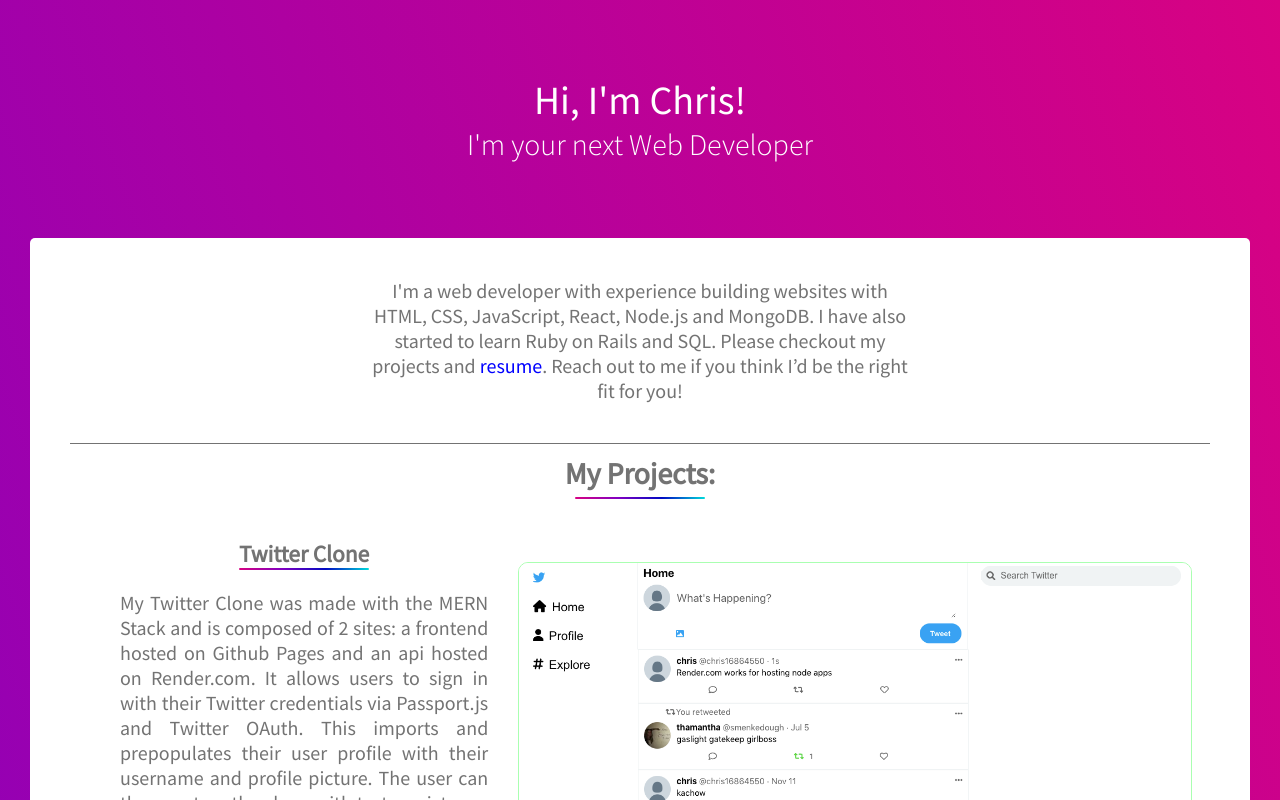
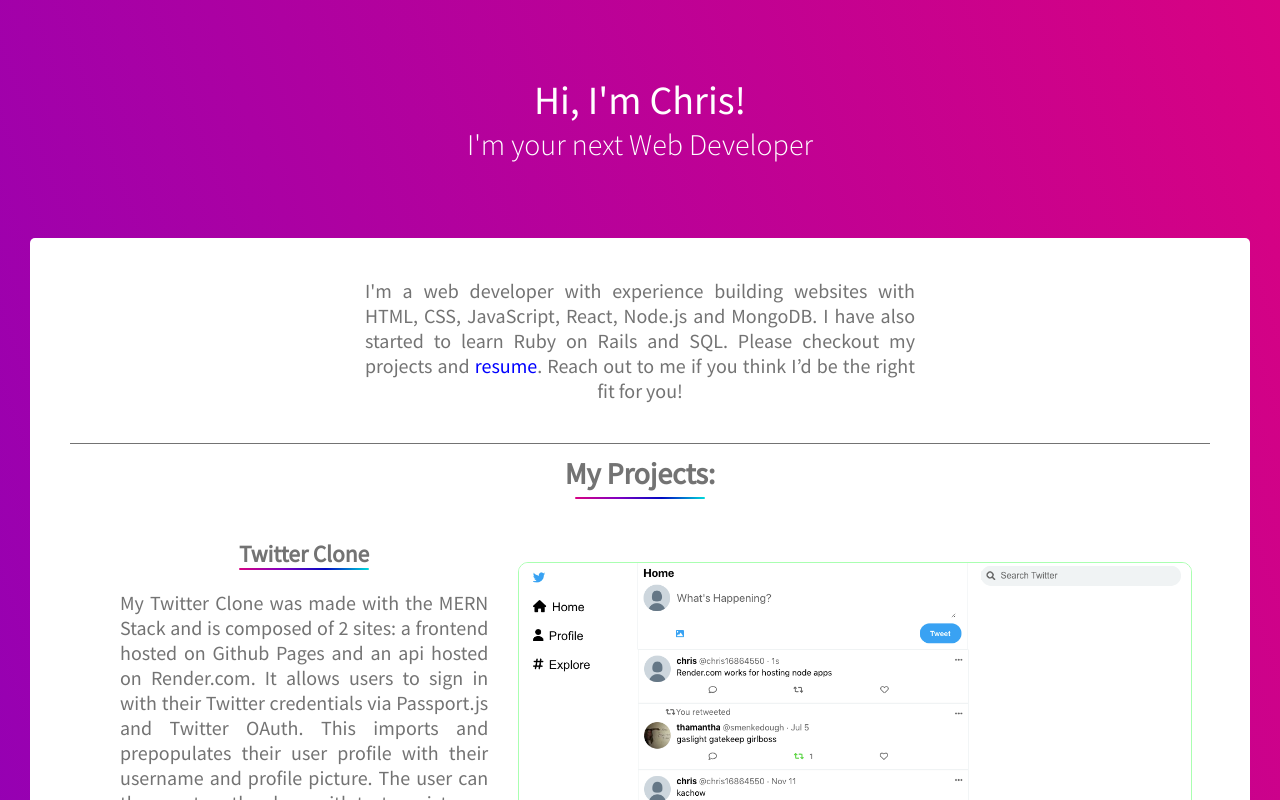
Before and after one commit to chrismenke45/chrismenke45.github.io, a React (Create React App) app: page / in a window 1280 px wide. Shown: the top 800 px of the page. Built offline with nearby package versions, Linux system fonts and the light colour scheme.

Commit message:
justify text and center last line

```diff
--- a/src/index.css
+++ b/src/index.css
@@ -185,7 +185,8 @@
 }
 #about p {
   flex: 0 1 550px;
-  text-justify: inter-word;
+  text-align: justify;
+  text-align-last: center;
 }
 #about a {
   text-decoration: none;
```
